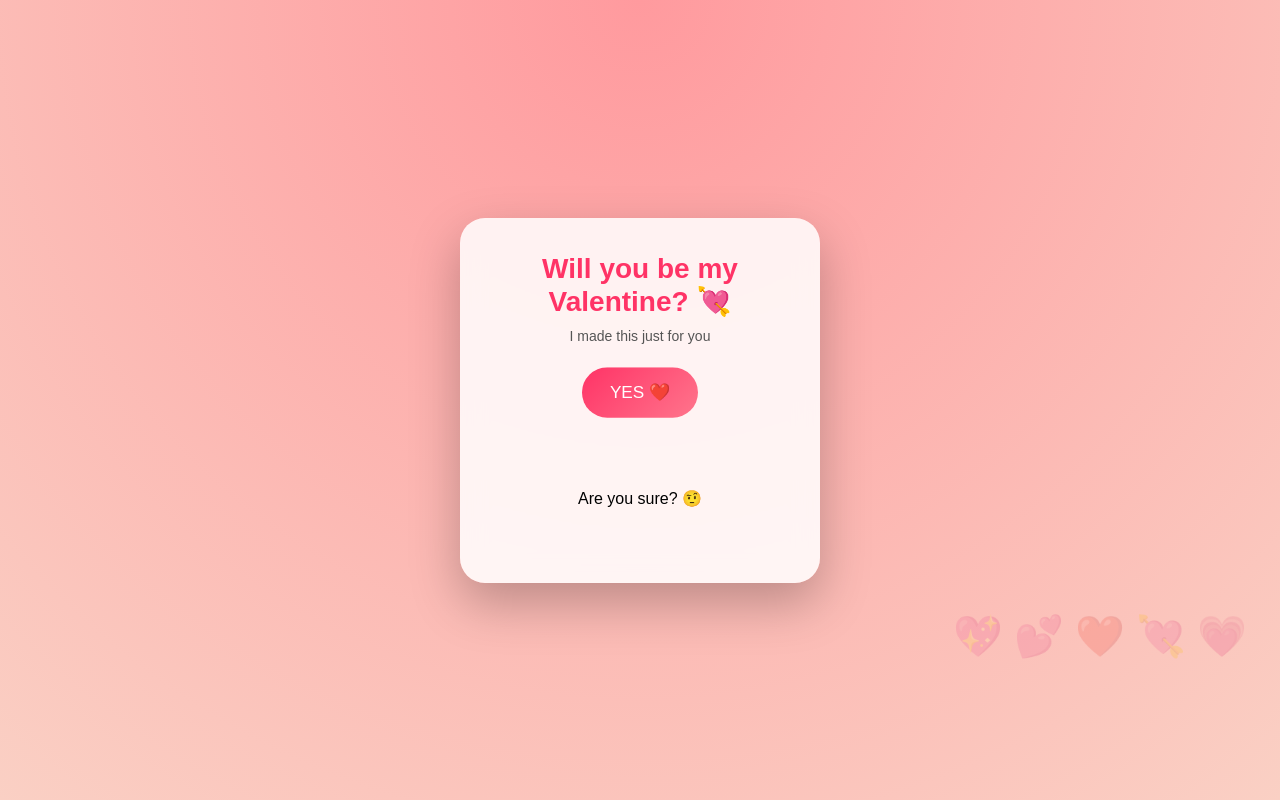
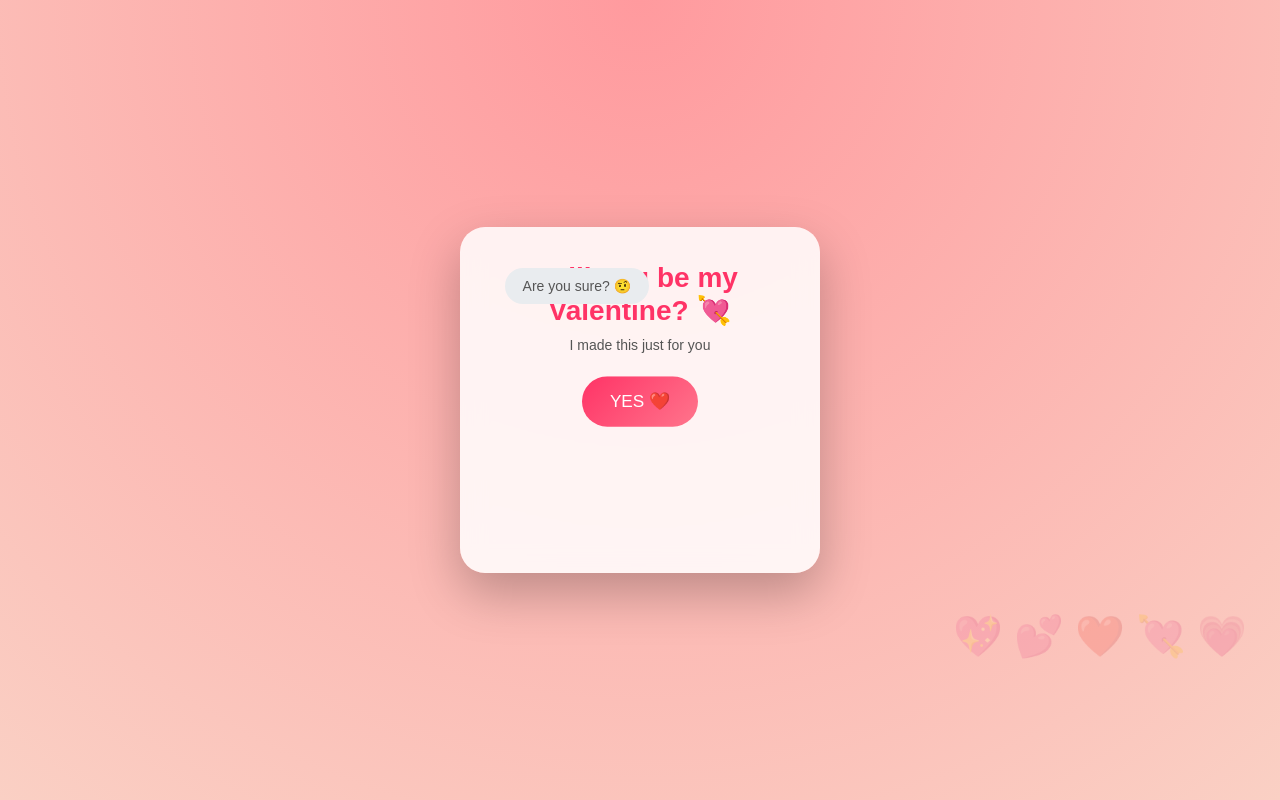
Before and after one commit to kushalakush00-png/valentine, a plain HTML site: page index.html in a window 1280 px wide. Shown: the top 800 px of the page. Drawn offline with Linux system fonts and the light colour scheme.

Commit message:
Add no-text button with hover effects
Added a new class for 'no-text' button with hover effects.

```diff
--- a/style.css
+++ b/style.css
@@ -112,3 +112,19 @@ button {
   0% { transform: translateY(0); opacity: 1; }
   100% { transform: translateY(-120vh); opacity: 0; }
 }
+.no-text {
+  position: absolute;
+  padding: 10px 18px;
+  background: #e9ecef;
+  color: #555;
+  border-radius: 30px;
+  font-size: 14px;
+  cursor: pointer;
+  user-select: none;
+  transition: transform 0.3s ease, background 0.3s;
+}
+
+.no-text:hover {
+  background: #dee2e6;
+  transform: scale(1.05);
+}
```
